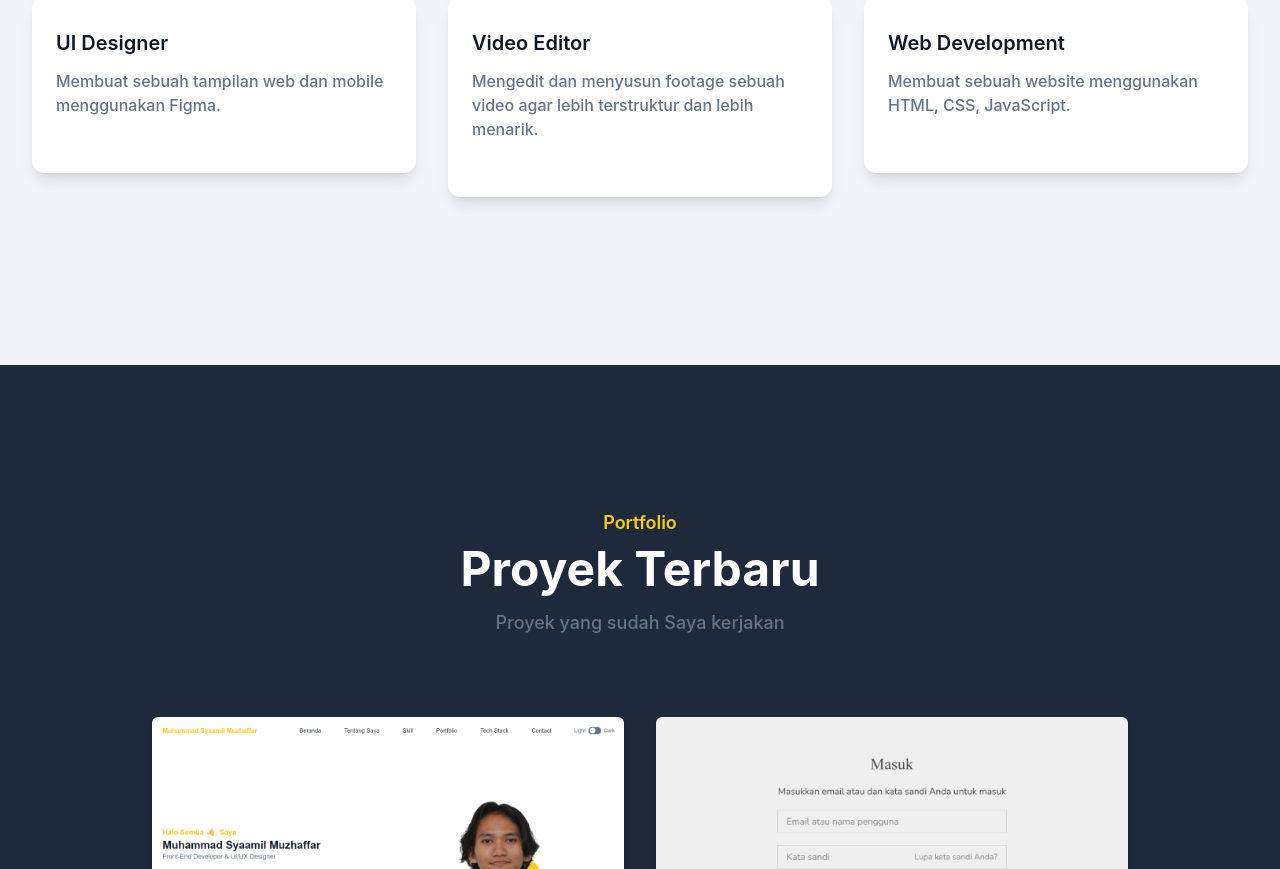
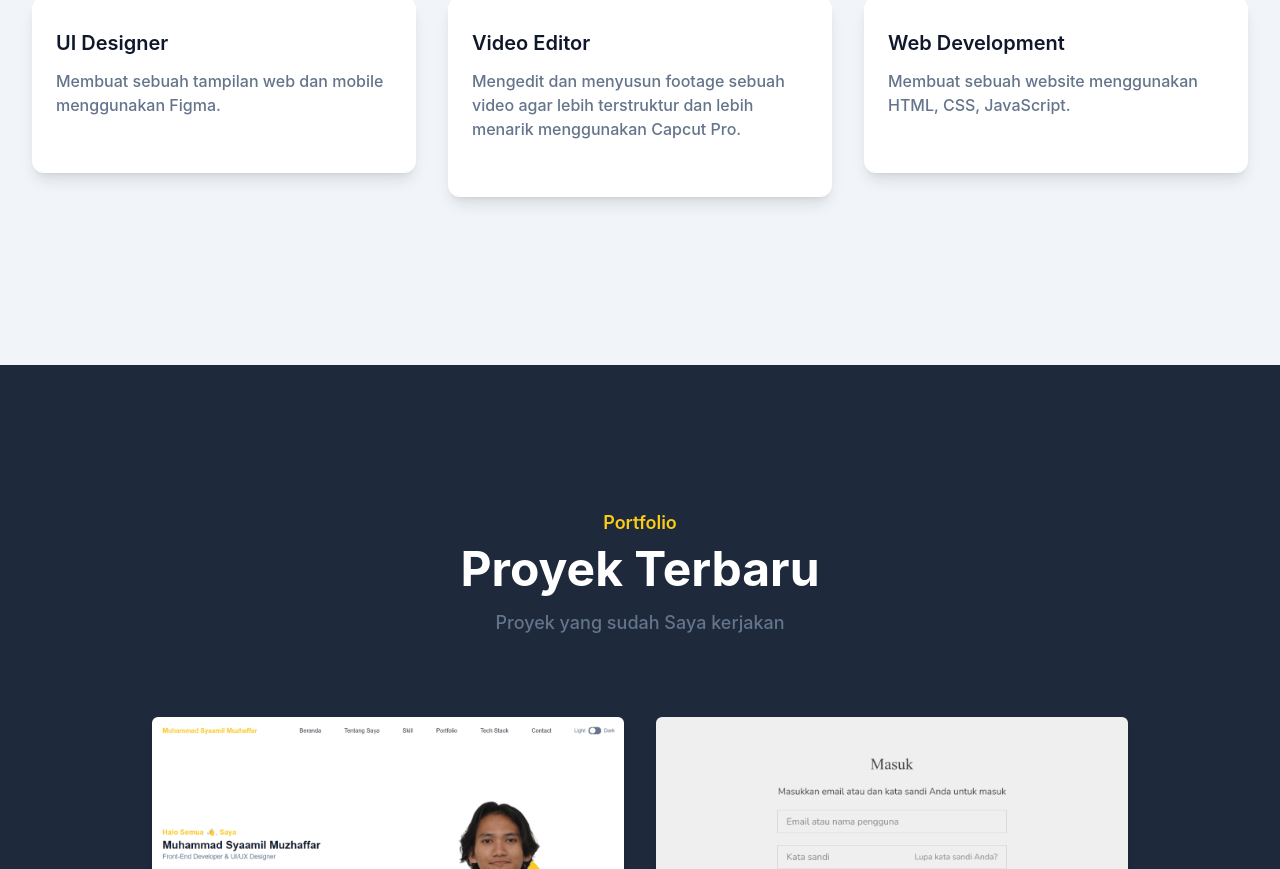
Before and after one commit to musyaml/myportfolio, a website: page index.html in a window 1280 px wide. Shown: the part 1735-2604 px from the top of the page. Drawn offline with Linux system fonts and the light colour scheme.

Commit message:
Update My Portfolio

```diff
--- a/index.html
+++ b/index.html
@@ -418,7 +418,7 @@
                 </h3>
                 <p class="mb-6 text-base font-medium text-secondary">
                   Mengedit dan menyusun footage sebuah video agar lebih
-                  terstruktur dan lebih menarik.
+                  terstruktur dan lebih menarik menggunakan Capcut Pro.
                 </p>
               </div>
             </div>
```
